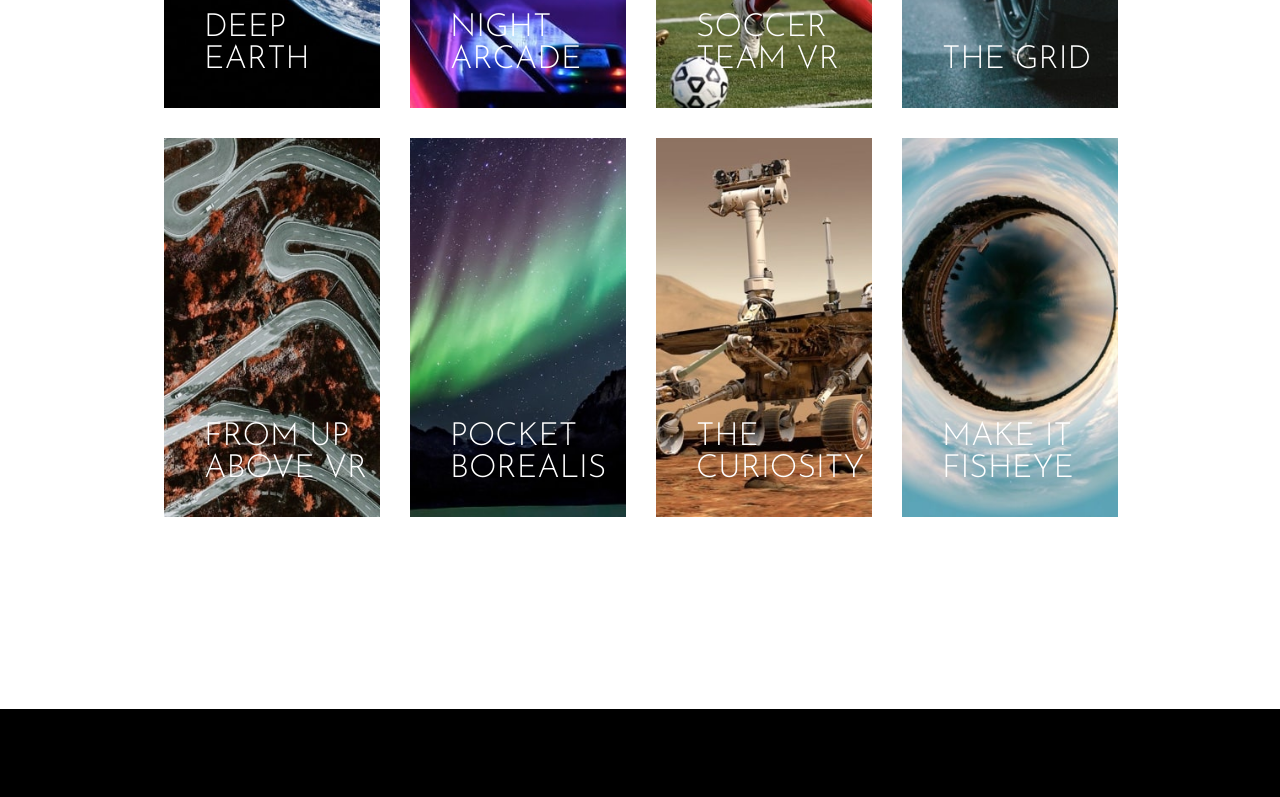
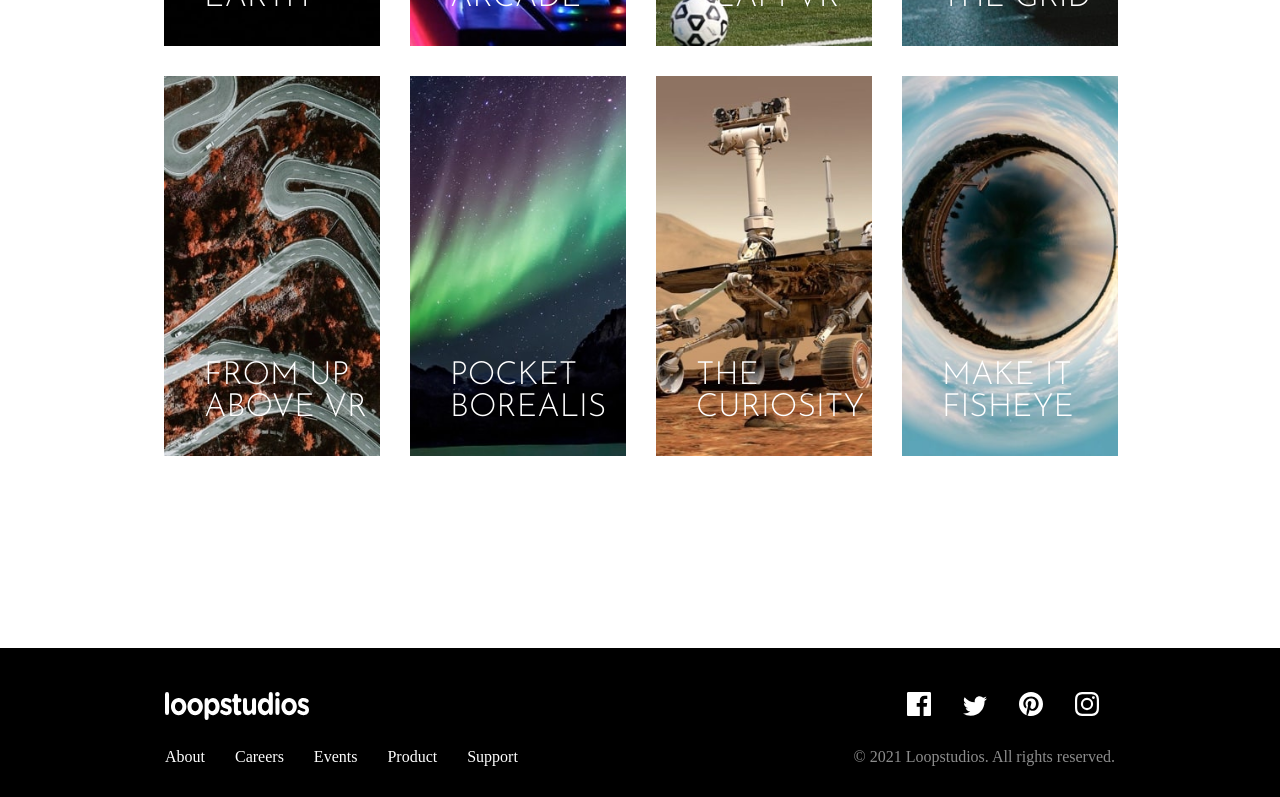
Before and after one commit to Rakha112/loopstudios-landing-page, a React (Create React App) app: page / in a window 1280 px wide. Shown: the part 2000-2797 px from the top of the page. Built offline with nearby package versions, Linux system fonts and the light colour scheme.

Commit message:
initial commit

```diff
--- a/src/components/Footer.js
+++ b/src/components/Footer.js
@@ -8,6 +8,7 @@ import pin from '../images/icon-pinterest.svg'
 const Footer = () => {
     return (
         <div className="footer">
+            <div className="footer_M">
                 <img src={logo} alt="" />
                 {
                     navList.map((data) => {
@@ -26,6 +27,38 @@ const Footer = () => {
                 </div>
                 <p>© 2021 Loopstudios. All rights reserved.</p>
             </div>
+            <div className="footer_D">
+                <div className="foot_atas">
+                    <img src={logo} alt="" />
+                    <div className="sosmed">
+                        <img src={fb} alt="" />
+                        <img src={tw} alt="" />
+                        <img src={pin} alt="" />
+                        <img src={ig} alt="" />
+                    </div>
+                </div>
+                <div className="foot_bawah">
+                    <div className="nav_foot">
+                        {
+                            navList.map((data) => {
+                                return (
+                                    <div className="foot_a" key={data.id}>
+                                        <a href="#">{data.p}</a>
+                                    </div>
+                                )
+                            })
+                        }
+                    </div>
+
+
+                    <p>© 2021 Loopstudios. All rights reserved.</p>
+                </div>
+
+            </div>
+
+        </div>
+
+
     )
 }
 
--- a/src/css/main.css
+++ b/src/css/main.css
@@ -12,6 +12,7 @@ body {
 }
 
 .container {
+  overflow: hidden;
   position: relative;
 }
 
@@ -247,7 +248,7 @@ body {
   text-transform: uppercase;
 }
 
-.container .footer {
+.container .footer_M {
   display: -webkit-box;
   display: -ms-flexbox;
   display: flex;
@@ -261,37 +262,41 @@ body {
   background-color: black;
 }
 
-.container .footer img {
+.container .footer_M img {
   margin-top: 7rem;
   width: 18rem;
   height: auto;
   cursor: pointer;
 }
 
-.container .footer .nav_foot {
+.container .footer_M .nav_foot {
   margin-top: 3.5rem;
 }
 
-.container .footer .nav_foot a {
+.container .footer_M .nav_foot a {
   text-decoration: none;
   color: white;
   font-size: 2.5rem;
 }
 
-.container .footer .sosmed {
+.container .footer_M .sosmed {
   margin-top: 6rem;
 }
 
-.container .footer .sosmed img {
+.container .footer_M .sosmed img {
   margin: 0 1rem;
   width: 3rem;
 }
 
-.container .footer p {
+.container .footer_M p {
   margin-top: 2rem;
   margin-bottom: 2.875rem;
   color: #8c8c8c;
   font-size: 2rem;
+}
+
+.container .footer_D {
+  display: none;
 }
 
 @media screen and (max-width: 749px) {
@@ -470,7 +475,7 @@ body {
     font-size: 4.25rem;
   }
   .container .leader {
-    margin: 12rem 9rem 11.75rem 10.25rem;
+    margin: 10rem 9rem 10rem 10.25rem;
     display: -webkit-box;
     display: -ms-flexbox;
     display: flex;
@@ -532,7 +537,7 @@ body {
     display: -webkit-box;
     display: -ms-flexbox;
     display: flex;
-    margin-bottom: 5rem;
+    margin-bottom: 4.9rem;
   }
   .container .creations .isi_creation h2 {
     margin: auto 0 auto 10.25rem;
@@ -581,5 +586,70 @@ body {
     font-size: 2rem;
     text-transform: uppercase;
   }
+  .container .footer_M {
+    display: none;
+  }
+  .container .footer_D {
+    padding: 0 165px 3rem 165px;
+    display: -webkit-box;
+    display: -ms-flexbox;
+    display: flex;
+    -webkit-box-orient: vertical;
+    -webkit-box-direction: normal;
+        -ms-flex-direction: column;
+            flex-direction: column;
+    background-color: black;
+  }
+  .container .footer_D .foot_atas {
+    margin-bottom: 1.75rem;
+    margin-top: 2.75rem;
+    display: -webkit-box;
+    display: -ms-flexbox;
+    display: flex;
+    -webkit-box-pack: justify;
+        -ms-flex-pack: justify;
+            justify-content: space-between;
+  }
+  .container .footer_D .foot_atas img {
+    margin-top: 0;
+    width: 9rem;
+    height: auto;
+    cursor: pointer;
+  }
+  .container .footer_D .foot_atas .sosmed {
+    margin-top: 0;
+  }
+  .container .footer_D .foot_atas .sosmed img {
+    margin: 0 1rem;
+    width: 1.5rem;
+  }
+  .container .footer_D .foot_bawah {
+    display: -webkit-box;
+    display: -ms-flexbox;
+    display: flex;
+    -webkit-box-pack: justify;
+        -ms-flex-pack: justify;
+            justify-content: space-between;
+  }
+  .container .footer_D .foot_bawah .nav_foot {
+    display: -webkit-inline-box;
+    display: -ms-inline-flexbox;
+    display: inline-flex;
+  }
+  .container .footer_D .foot_bawah .nav_foot .foot_a {
+    margin-top: 0;
+    margin-right: 30px;
+  }
+  .container .footer_D .foot_bawah .nav_foot .foot_a a {
+    margin: auto 0;
+    text-decoration: none;
+    color: white;
+    font-size: 1rem;
+  }
+  .container .footer_D .foot_bawah p {
+    margin: auto 0;
+    color: #8c8c8c;
+    font-size: 1rem;
+  }
 }
 /*# sourceMappingURL=main.css.map */
--- a/src/scss/main.scss
+++ b/src/scss/main.scss
@@ -14,6 +14,7 @@ body {
 // font-family: 'Josefin Sans', sans-serif;
 
 .container {
+    overflow: hidden;
     position: relative;
     // height: 100vh;
     .navbar {
@@ -207,7 +208,7 @@ body {
         }
 
     }
-    .footer {
+    .footer_M {
         display: flex;
         flex-direction: column;
         align-items: center;
@@ -240,6 +241,9 @@ body {
             font-size: 2rem;
         }
 
+    }
+    .footer_D {
+        display: none;
     }
 }
 @media screen and (max-width: 749px) {
@@ -430,7 +434,7 @@ body {
             }
         }
         .leader {
-            margin: 12rem 9rem 11.75rem 10.25rem;
+            margin: 10rem 9rem 10rem 10.25rem;
             display: flex;
             flex-direction: row;
             position: relative;
@@ -483,7 +487,7 @@ body {
             .isi_creation {
                 justify-content: space-between;
                 display: flex;
-                margin-bottom: 5rem;
+                margin-bottom: 4.9rem;
                 h2 {
                     margin: auto 0 auto 10.25rem;
                     color: $Very_Dark_Gray;
@@ -535,6 +539,63 @@ body {
             }
 
         }
+        .footer_M {
+            display: none;
+        }
+        .footer_D {
+            padding: 0 165px 3rem 165px;
+            display: flex;
+            flex-direction: column;
+            background-color: $Black;
+
+            .foot_atas {
+                margin-bottom: 1.75rem;
+                margin-top: 2.75rem;
+                display: flex;
+                justify-content: space-between;
+                img {
+                    margin-top: 0;
+                    width: 9rem;
+                    height: auto;
+                    cursor: pointer;
+                }
+                .sosmed {
+                    margin-top: 0;
+                    img {
+                        margin: 0 1rem;
+                        width: 1.5rem;
+                    }
+                }
+            }
+
+            .foot_bawah {
+
+                display: flex;
+                justify-content: space-between;
+                .nav_foot {
+                    display: inline-flex;
+                    .foot_a {
+                        margin-top: 0 ;
+                        margin-right: 30px;
+                        a {
+                            margin: auto 0;
+                            text-decoration: none;
+                            color: $White;
+                            font-size: 1rem;
+
+                        }
+                    }
+
+                }
+
+                p {
+                    margin: auto 0;
+                    color: $Dark_Gray;
+                    font-size: 1rem;
+                }
+            }
+
+        }
     }
 
 }
```
Also changed, not shown: 1 other file (tests, documents, lock files or other folders). Lines whose indentation alone changed are shown as unchanged.
